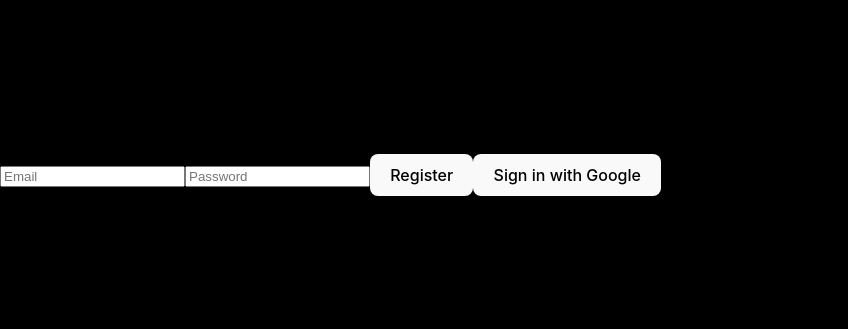
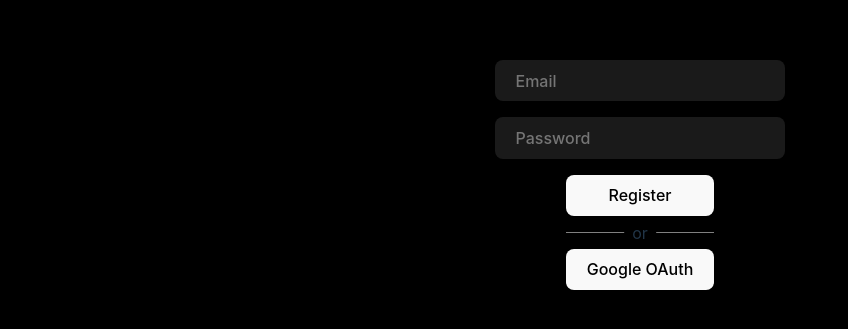
Before and after one commit to SEP6K/KMDb, a React (Vite) app: page /register in a window 1280 px wide. Shown: the part 225-554 px from the top of the page, without its empty margins (0-848 px from the left). Built offline with nearby package versions, Linux system fonts and the light colour scheme; no server answers.

Commit message:
some styling

```diff
--- a/src/App.tsx
+++ b/src/App.tsx
@@ -1,7 +1,19 @@
 import Register from "./pages/register/Register";
 
 function App() {
-  return <Register />;
+  return (
+    <div
+      style={{
+        width: "100vw",
+        height: "100vh",
+        display: "flex",
+        justifyContent: "center",
+        alignItems: "center",
+      }}
+    >
+      Hello world
+    </div>
+  );
 }
 
 export default App;
--- a/src/index.css
+++ b/src/index.css
@@ -13,6 +13,10 @@
   -webkit-font-smoothing: antialiased;
   -moz-osx-font-smoothing: grayscale;
   -webkit-text-size-adjust: 100%;
+}
+
+* {
+  box-sizing: border-box;
 }
 
 a {
@@ -57,6 +61,22 @@ button:focus-visible {
   outline: 4px auto -webkit-focus-ring-color;
 }
 
+input {
+  border-radius: 8px;
+  border: 1px solid transparent;
+  padding: 0.6em 1.2em;
+  font-size: 1em;
+  font-weight: 500;
+  font-family: inherit;
+  background-color: #1a1a1a;
+  cursor: pointer;
+  transition: border-color 0.25s;
+}
+
+input:hover {
+  border-color: #646cff;
+}
+
 @media (prefers-color-scheme: light) {
   :root {
     color: #213547;
--- a/src/pages/register/Register.tsx
+++ b/src/pages/register/Register.tsx
@@ -4,11 +4,13 @@ import {
   signInWithPopup,
 } from "firebase/auth";
 import { useState } from "react";
+import { useNavigate } from "react-router-dom";
 import { auth } from "../../../utils/firebase";
 
 const Register = () => {
   const [email, setEmail] = useState("");
   const [password, setPassword] = useState("");
+  const navigate = useNavigate();
 
   const googleProvider = new GoogleAuthProvider();
   const GoogleLogin = async () => {
@@ -21,23 +23,31 @@ const Register = () => {
   };
 
   const signUpWithEmailAndPass = async () => {
-    createUserWithEmailAndPassword(auth, "ionut@gmail.com", "password")
+    createUserWithEmailAndPassword(auth, email, password)
       .then((userCredential) => {
         // Signed in
         const user = userCredential.user;
-        console.log(user);
+        navigate("/");
         // ...
       })
       .catch((error) => {
-        const errorCode = error.code;
-        const errorMessage = error.message;
         console.log(error);
         // ..
       });
   };
 
   return (
-    <div>
+    <div
+      style={{
+        width: "100vw",
+        height: "100vh",
+        display: "flex",
+        justifyContent: "center",
+        alignItems: "center",
+        flexDirection: "column",
+        gap: "16px",
+      }}
+    >
       <input
         type="email"
         placeholder="Email"
@@ -50,10 +60,38 @@ const Register = () => {
         value={password}
         onChange={(e) => setPassword(e.target.value)}
       />
-      <button type="submit" onClick={() => signUpWithEmailAndPass()}>
-        Register
-      </button>
-      <button onClick={GoogleLogin}>Sign in with Google</button>
+      <div
+        style={{
+          display: "flex",
+          gap: "16px",
+          flexDirection: "column",
+          position: "relative",
+        }}
+      >
+        <button type="submit" onClick={() => signUpWithEmailAndPass()}>
+          Register
+        </button>
+        <div
+          style={{
+            height: "1px",
+            width: "100%",
+            backgroundColor: "gray",
+          }}
+        />
+        <p
+          style={{
+            position: "absolute",
+            top: "30px",
+            left: "50%",
+            translate: "-50% 0",
+            padding: "0 8px",
+            background: "black",
+          }}
+        >
+          or
+        </p>
+        <button onClick={GoogleLogin}>Google OAuth</button>
+      </div>
     </div>
   );
 };
```
